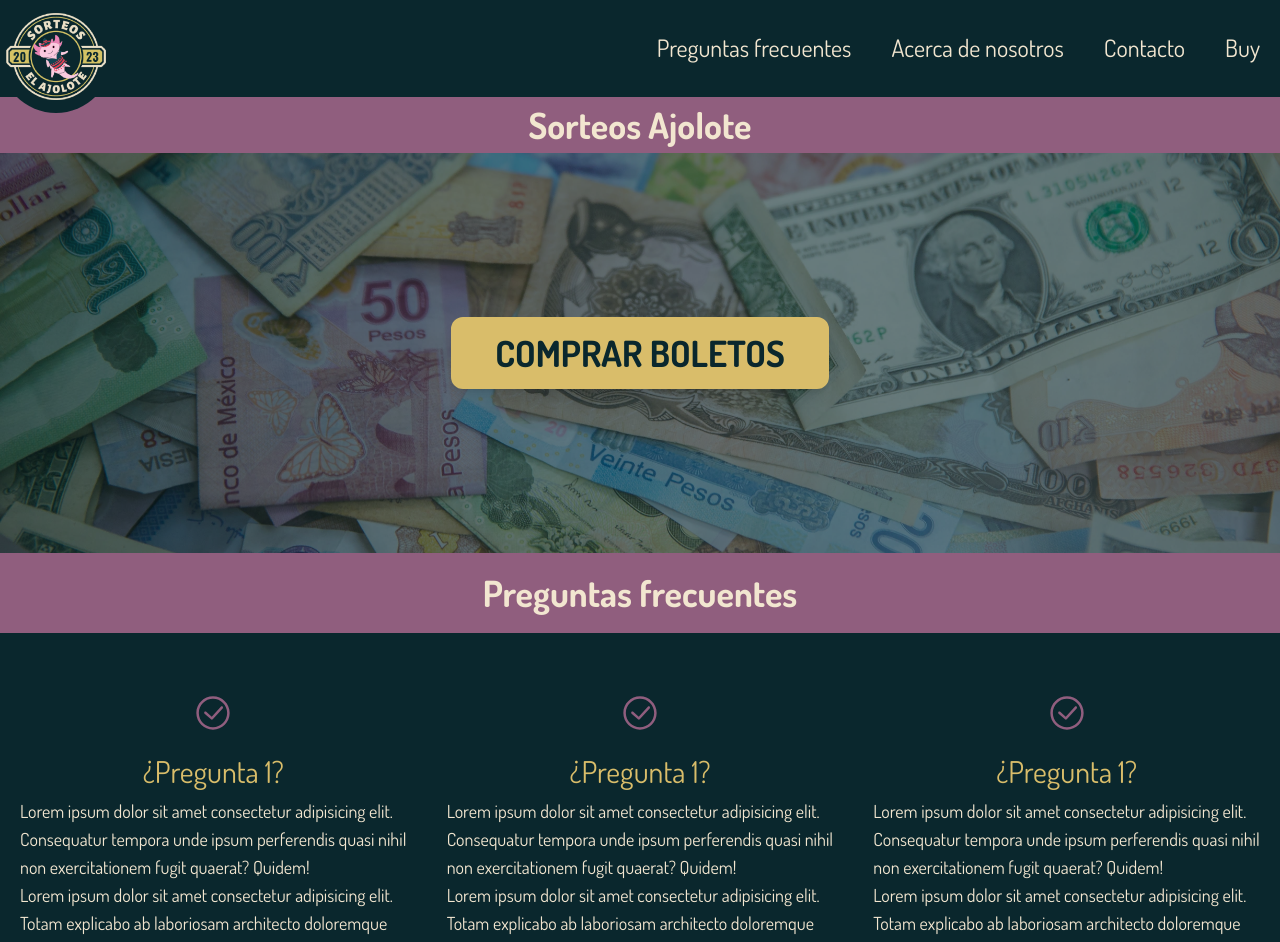
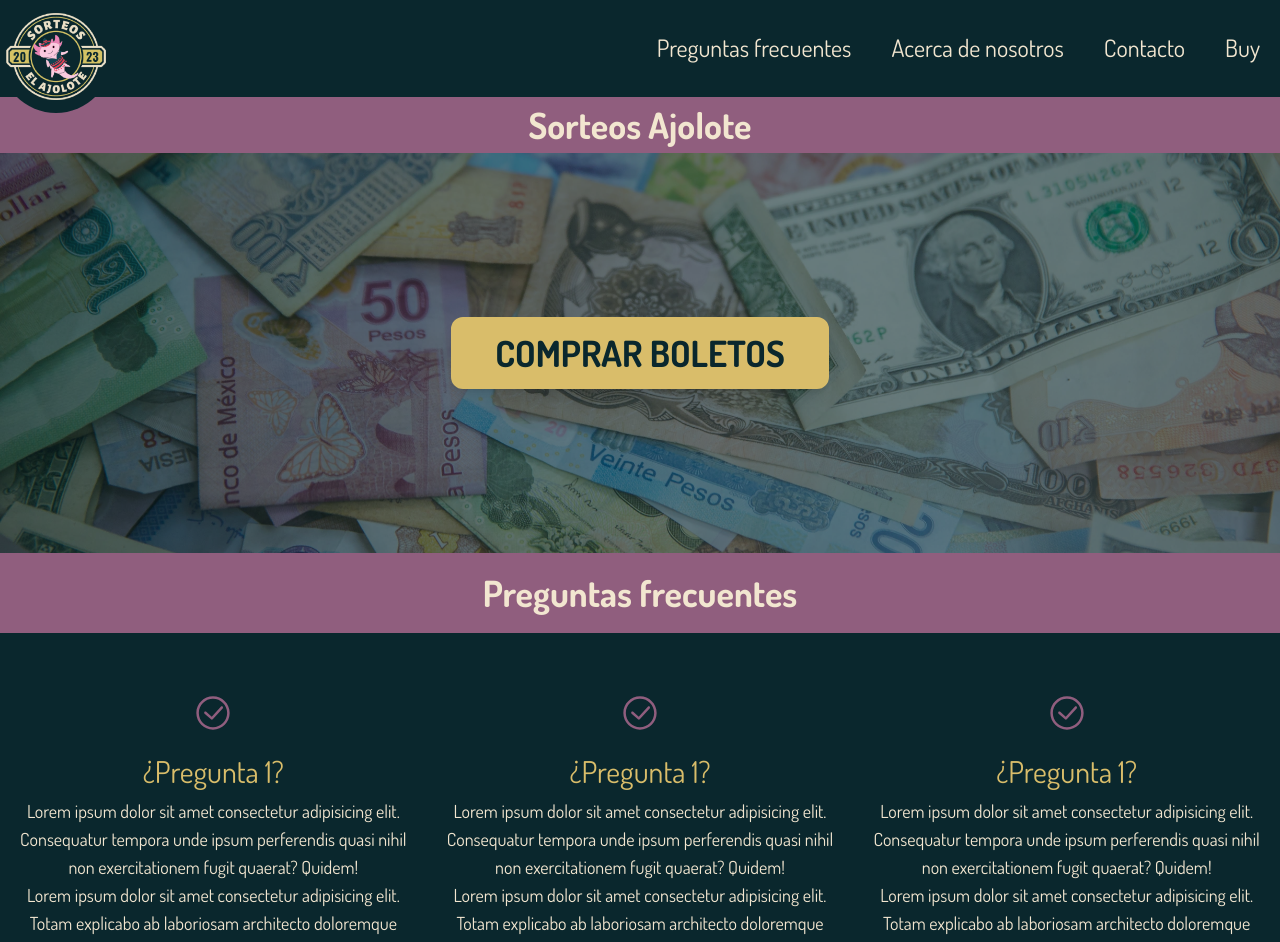
Before and after one commit to darideveloper/sorteos-ajolote-frontend, a React (Vite) app: page / in a window 1280 px wide. Shown: the top 942 px of the page. Built offline with nearby package versions, Linux system fonts and the light colour scheme.

Commit message:
style (faq): text-center

```diff
--- a/src/components/faq.jsx
+++ b/src/components/faq.jsx
@@ -2,7 +2,7 @@ import PropTypes from 'prop-types'
 
 export default function Faq({ question, icon, children }) {
   return (
-    <article className="faq block">
+    <article className="faq block text-center">
       <header>
         <svg viewBox="0 0 24 24" xmlns="http://www.w3.org/2000/svg" className="w-10 mx-auto my-5 fill-pink">
           {icon}
```
